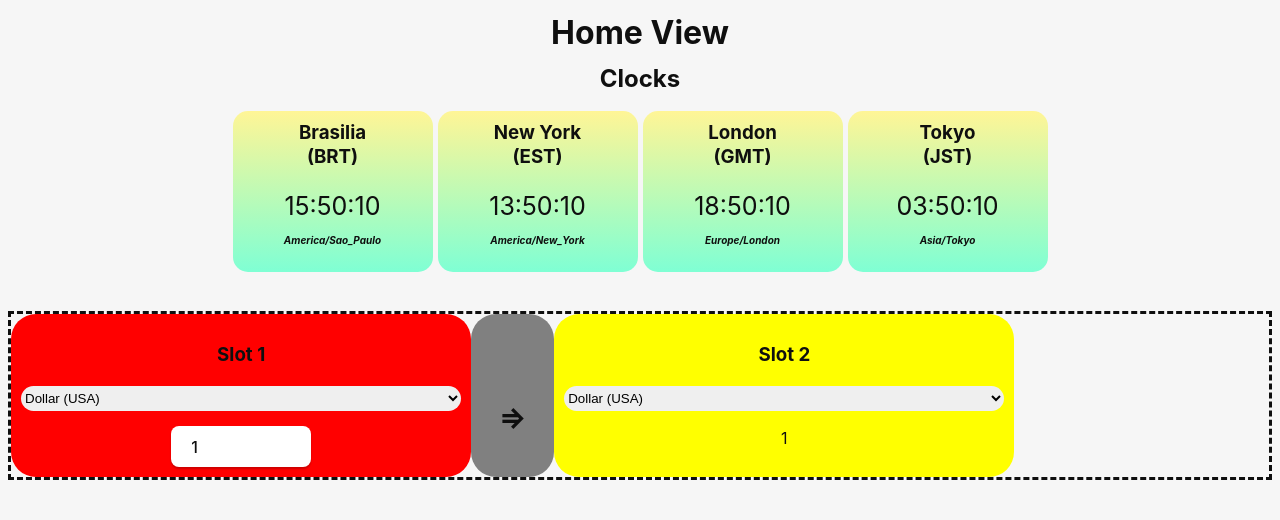
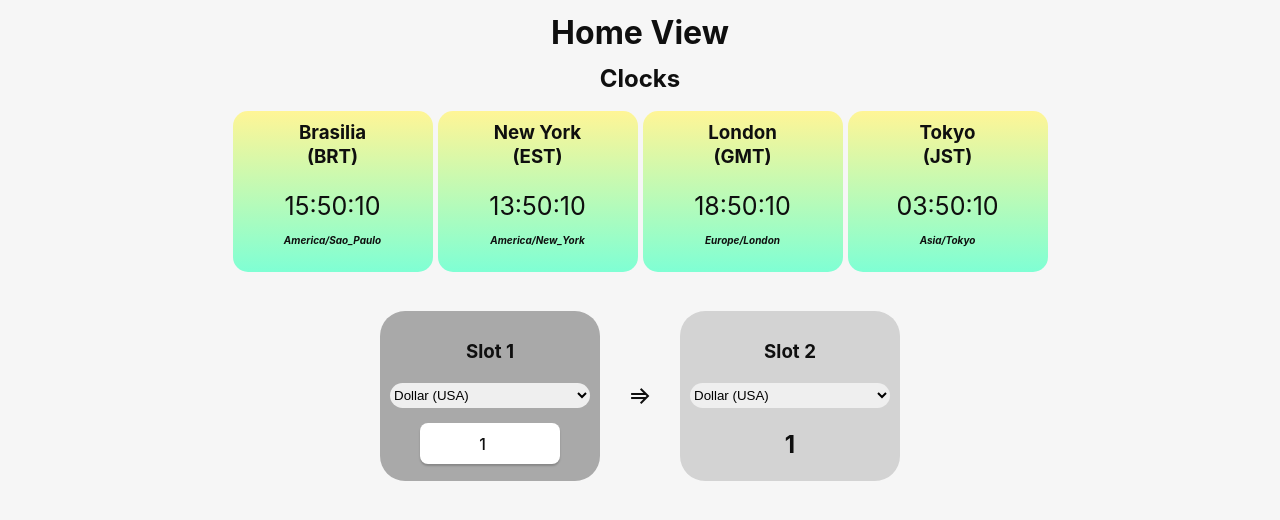
Before and after one commit to Gaben413/desktop-assistant, a Vue app in the folder desktop-assistant/: page / in a window 1280 px wide. Shown: the top 520 px of the page. Built offline with nearby package versions, Linux system fonts and the light colour scheme.

Commit message:
Update CurrencyComponent.vue

```diff
--- a/desktop-assistant/src/components/CurrencyComponent.vue
+++ b/desktop-assistant/src/components/CurrencyComponent.vue
@@ -1,7 +1,6 @@
 <template>
-        <div id="rate-exchanger">
-
-            <div id="left-exchange" class="re-slots">
+        <div id="c-grid">
+            <div id="left-exchange" class="c-grid-cell">
                 <h3>Slot 1</h3>
                 <select name="" id="currency1" v-model="currency_slot_1" @change="rate_exchange">
                     <option v-for="currency in currencies" :value="currency.value">{{ currency.name }}</option>
@@ -9,16 +8,16 @@
                 <input type="number" step=".01" class="currency-input" v-model="slot1_value" @change="rate_exchange">
             </div>
 
-            <div id="mid-exchange" class="re-slots">
-                <h3>=></h3>
+            <div id="mid-exchange" class="c-grid-cell">
+                <p>=></p>
             </div>
 
-            <div id="right-exchange" class="re-slots">
+            <div id="right-exchange" class=" c-grid-cell">
                 <h3>Slot 2</h3>
                 <select name="" id="currency2" v-model="currency_slot_2" @change="rate_exchange">
                     <option v-for="currency in currencies" :value="currency.value">{{ currency.name }}</option>
                 </select>
-                <label>{{ exchanged_value }}</label>
+                <h2>{{ exchanged_value }}</h2>
                 <!--
                 <input type="number" step=".01" class="currency-input">
                 -->
@@ -27,7 +26,6 @@
             <!--
             <button id="exchange-button" @click="rate_exchange">Change</button>
             -->
-
         </div>
 </template>
 
@@ -76,41 +74,55 @@
 </script>
 
 <style>
-    #rate-exchanger-container{
-        margin: auto;
-        width: 75%;
-        padding: 10px;
+    #c-grid{
+        display: grid;
+
+        grid-template-columns: auto auto auto;
+
+        justify-content: center;
+
+        column-gap: 5px;
+        row-gap: 5px;
     }
-    #rate-exchanger{
-        border-style: dashed;
-        display: flex;
-        width: auto;
-    }
-    .re-slots{
+    .c-grid-cell{
+        width: 200px;
+        height: 150px;
+
         text-align: center;
         padding: 10px;
 
         border-radius: 25px;
-        width: 35%;
+    }
+    .c-grid-cell > h2{
+        margin-top: 10px;
+    }
 
-    }
     #left-exchange{
 
-        background-color: red;
+        background-color: darkgray;
 
     }
     #mid-exchange{
 
-        width: 5%;
-        padding-top: 5%;
+        width: 50px;
+
+        /* background-color: gray; */
+
+    }
+    #mid-exchange > p{
+
+        width: 100%;
+
+        padding: 125% 0px;
+        margin: 0px;
+
+        text-align: center;
 
         font-size: 25px;
-        background-color: gray;
-
     }
     #right-exchange{
 
-        background-color: yellow;
+        background-color: lightgray;
 
     }
     #currency1, #currency2{
@@ -124,6 +136,7 @@
     }
     .currency-input{
         width: 100px;
+        text-align: center;
     }
     #exchange-button{
         background-color: green;
```
